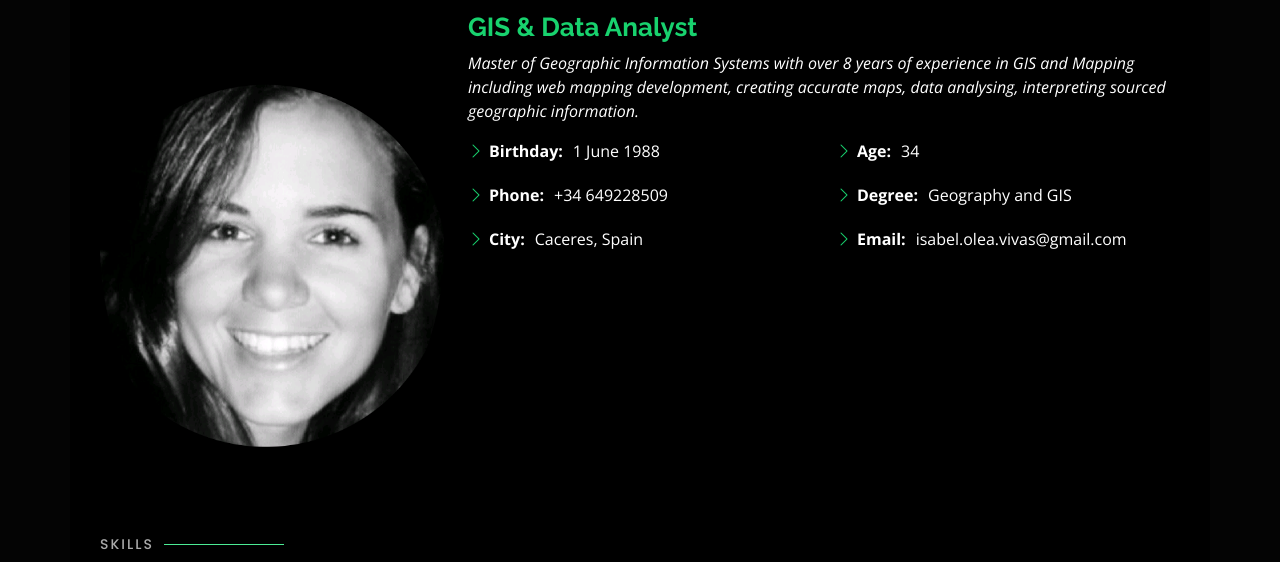
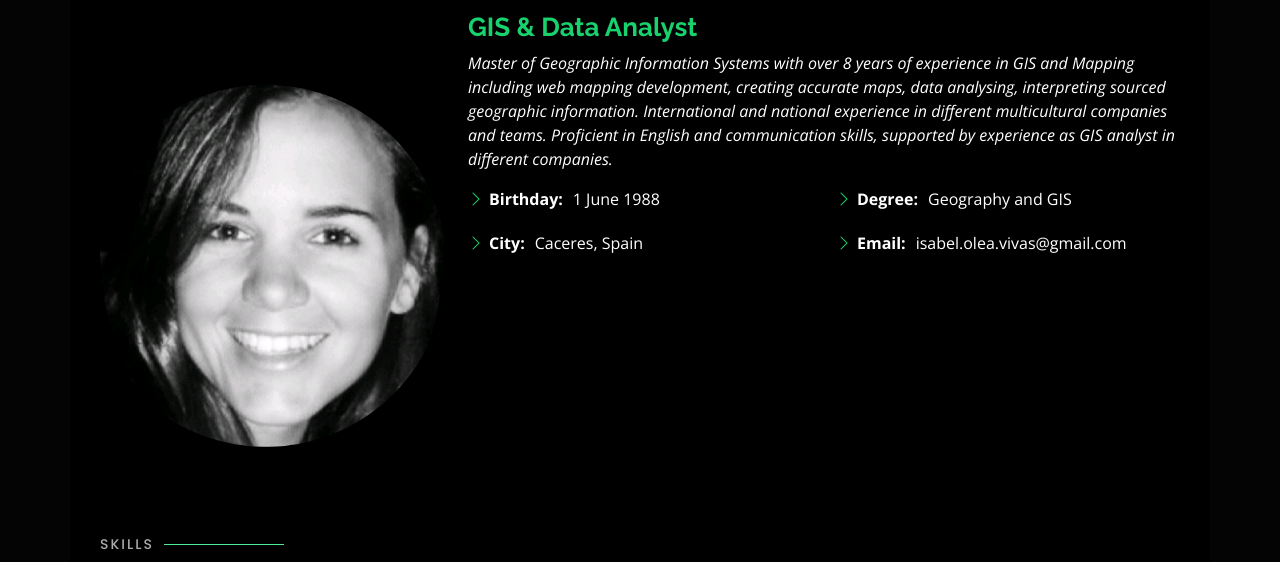
Before and after one commit to ioleav/portfolio, a plain HTML site: page index.html in a window 1280 px wide. Both pictures are taken after a click on the link "About me". Shown: the part 201-763 px from the top of the page. Drawn offline with nearby package versions, Linux system fonts and the light colour scheme.

Commit message:
Update index.html

```diff
--- a/index.html
+++ b/index.html
@@ -85,18 +85,18 @@
           <p class="fst-italic">
             Master of Geographic Information Systems with over 8 years of experience in GIS and Mapping including web mapping development,
             creating accurate maps, data analysing, interpreting sourced geographic information.
+            International and national experience in different multicultural companies and teams.
+            Proficient in English and communication skills, supported by experience as GIS analyst in different companies.
           </p>
           <div class="row">
             <div class="col-lg-6">
               <ul>
                 <li><i class="bi bi-chevron-right"></i> <strong>Birthday:</strong> <span>1 June 1988</span></li>
-                <li><i class="bi bi-chevron-right"></i> <strong>Phone:</strong> <span>+34 649228509</span></li>
                 <li><i class="bi bi-chevron-right"></i> <strong>City:</strong> <span>Caceres, Spain</span></li>
               </ul>
             </div>
             <div class="col-lg-6">
               <ul>
-                <li><i class="bi bi-chevron-right"></i> <strong>Age:</strong> <span>34</span></li>
                 <li><i class="bi bi-chevron-right"></i> <strong>Degree:</strong> <span>Geography and GIS</span></li>
                 <li><i class="bi bi-chevron-right"></i> <strong>Email:</strong> <span>isabel.olea.vivas@gmail.com</span></li>
               </ul>
```
